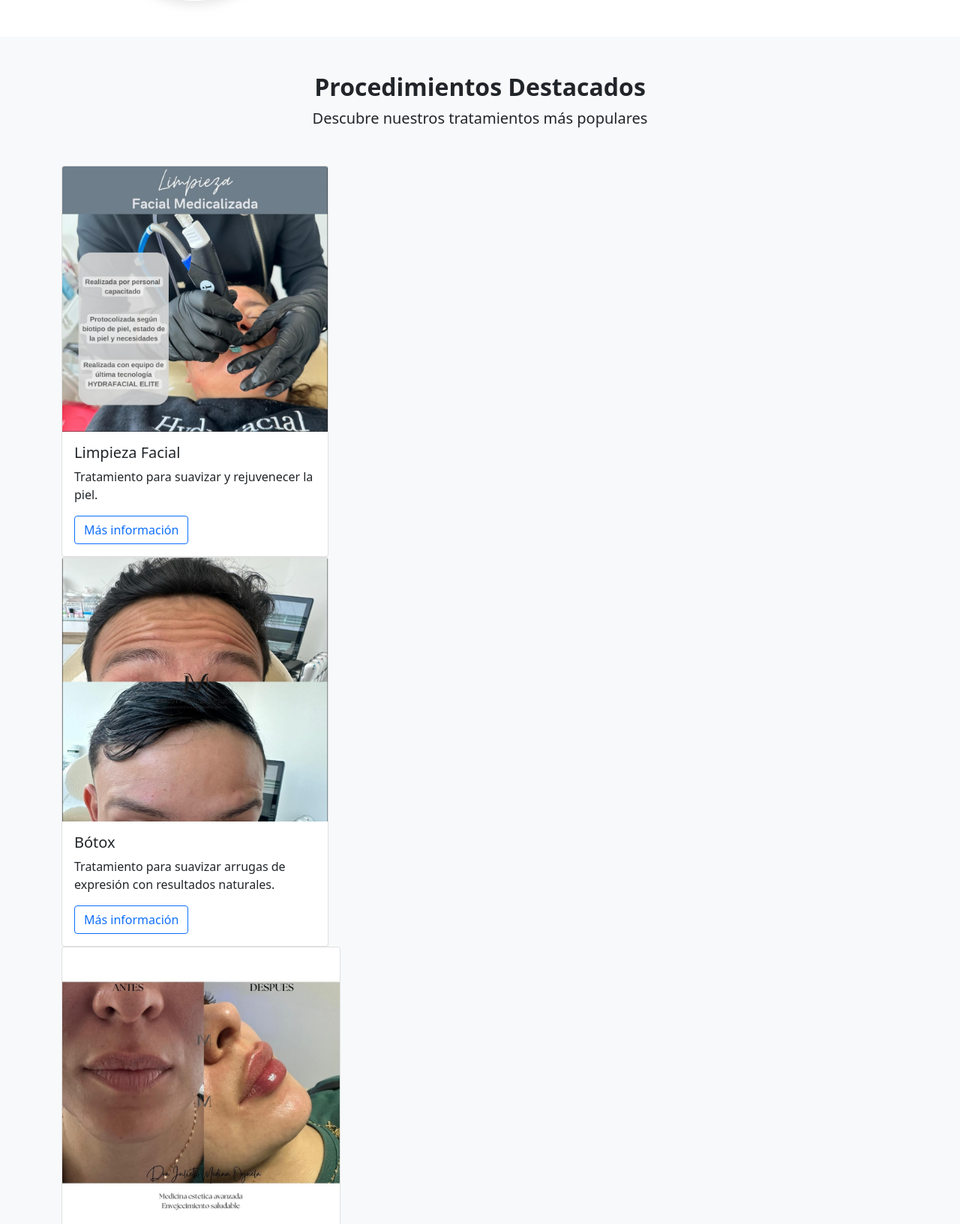
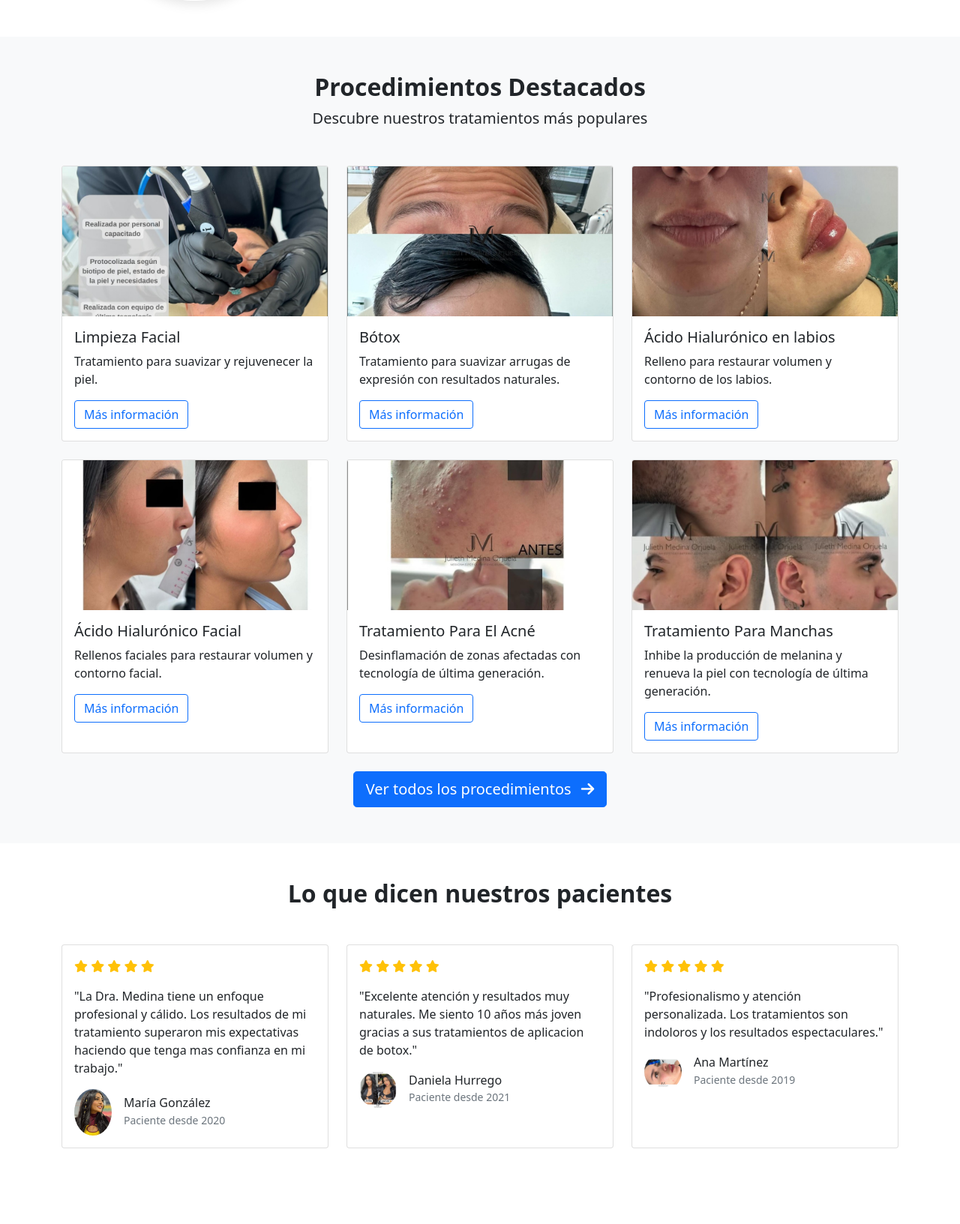
Before and after one commit to SantiagoLozanoGi/clinica-estetica, a Flask app: page / in a window 1280 px wide. Shown: the part 885-2518 px from the top of the page at 75% size. Run offline with Flask 2, Linux system fonts and the light colour scheme.

Commit message:
Corrijo estilo de imágenes y organizo procedimientos

```diff
--- a/app/templates/index.html
+++ b/app/templates/index.html
@@ -58,6 +58,7 @@
     </div>
 </section>
 
+<!-- Servicios -->
 <!-- Procedimientos Destacados -->
 <section class="py-5 bg-light">
   <div class="container">
@@ -67,9 +68,10 @@
     </div>
 
     <div class="row g-4">
+      <!-- Procedimiento 1 -->
       <div class="col-md-4">
         <div class="card procedure-card h-100">
-                    <img src="/static/images/P_LimpiezaFacial.jpg" class="card-img-top" alt="Limpieza">
+          <img src="/static/images/P_LimpiezaFacial.jpg" class="card-img-top" alt="Limpieza" style="height: 200px; object-fit: cover;">
           <div class="card-body">
             <h5 class="card-title">Limpieza Facial</h5>
             <p class="card-text">Tratamiento para suavizar y rejuvenecer la piel.</p>
@@ -78,12 +80,10 @@
         </div>
       </div>
 
-        </div>
-
-        <div class="row g-4">
+      <!-- Procedimiento 2 -->
       <div class="col-md-4">
         <div class="card procedure-card h-100">
-                    <img src="/static/images/P_Botox.jpg" class="card-img-top" alt="Bótox">
+          <img src="/static/images/P_Botox.jpg" class="card-img-top" alt="Bótox" style="height: 200px; object-fit: cover;">
           <div class="card-body">
             <h5 class="card-title">Bótox</h5>
             <p class="card-text">Tratamiento para suavizar arrugas de expresión con resultados naturales.</p>
@@ -91,11 +91,11 @@
           </div>
         </div>
       </div>
-        </div>
 
+      <!-- Procedimiento 3 -->
       <div class="col-md-4">
         <div class="card procedure-card h-100">
-                <img src="/static/images/P_Acido_hialuronico.jpg" class="card-img-top" alt="Rellenos">
+          <img src="/static/images/P_Acido_hialuronico.jpg" class="card-img-top" alt="Rellenos" style="height: 200px; object-fit: cover;">
           <div class="card-body">
             <h5 class="card-title">Ácido Hialurónico en labios</h5>
             <p class="card-text">Relleno para restaurar volumen y contorno de los labios.</p>
@@ -104,9 +104,10 @@
         </div>
       </div>
 
+      <!-- Procedimiento 4 -->
       <div class="col-md-4">
         <div class="card procedure-card h-100">
-                <img src="/static/images/P_Perfilamiento_Facial.jpg" class="card-img-top" alt="Rellenos">
+          <img src="/static/images/P_Perfilamiento_Facial.jpg" class="card-img-top" alt="Rellenos" style="height: 200px; object-fit: cover;">
           <div class="card-body">
             <h5 class="card-title">Ácido Hialurónico Facial</h5>
             <p class="card-text">Rellenos faciales para restaurar volumen y contorno facial.</p>
@@ -115,24 +116,27 @@
         </div>
       </div>
 
+      <!-- Procedimiento 5 -->
       <div class="col-md-4">
         <div class="card procedure-card h-100">
-                <img src="/static/images/P_Tratamiento_Acne.jpg" class="card-img-top" alt="Acne">
+          <img src="/static/images/P_Tratamiento_Acne.jpg" class="card-img-top" alt="Acne" style="height: 200px; object-fit: cover;">
           <div class="card-body">
-                    <h5 class="card-title">Tratamiento Para El Acne</h5>
-                    <p class="card-text">Desinflamacion de zonas afectadas con tecnología de última generación.</p>
+            <h5 class="card-title">Tratamiento Para El Acné</h5>
+            <p class="card-text">Desinflamación de zonas afectadas con tecnología de última generación.</p>
             <a href="{{ url_for('main.detalleprocedimiento', id=3) }}" class="btn btn-outline-primary">Más información</a>
           </div>
         </div>
       </div>
 
+      <!-- Procedimiento 6 -->
       <div class="col-md-4">
         <div class="card procedure-card h-100">
-                <img src="/static/images/P_Tratamiento_Manchas.jpg" class="card-img-top" alt="Manchas">
+          <img src="/static/images/P_Tratamiento_Manchas.jpg" class="card-img-top" alt="Manchas" style="height: 200px; object-fit: cover;">
           <div class="card-body">
             <h5 class="card-title">Tratamiento Para Manchas</h5>
-                    <p class="card-text">Inhibe la producción de melanina y renueva la piel con tecnologia última generación.</p>
+            <p class="card-text">Inhibe la producción de melanina y renueva la piel con tecnología de última generación.</p>
             <a href="{{ url_for('main.detalleprocedimiento', id=3) }}" class="btn btn-outline-primary">Más información</a>
+          </div>
         </div>
       </div>
     </div>
@@ -144,6 +148,7 @@
     </div>
   </div>
 </section>
+
 
 <!-- Testimonios -->
 <section class="py-5">
```
Lines whose indentation alone changed are shown as unchanged.
